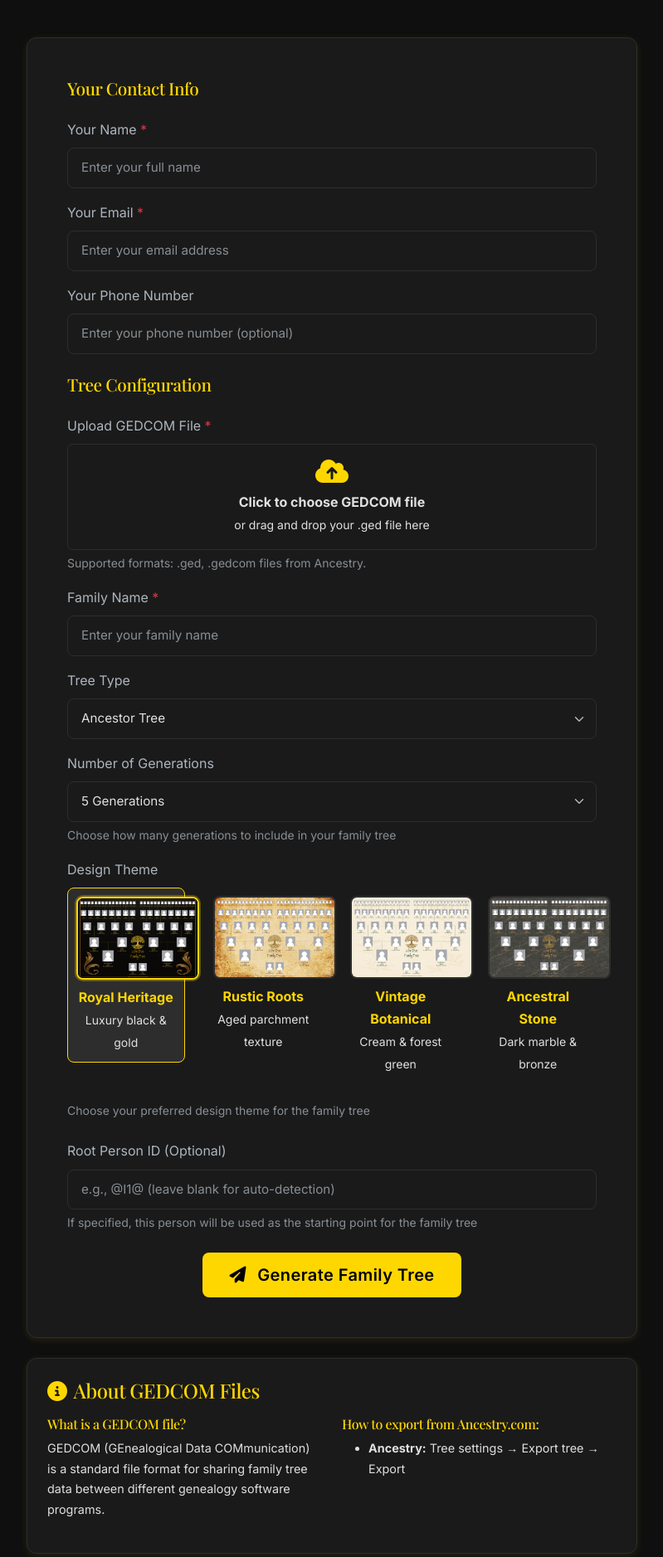
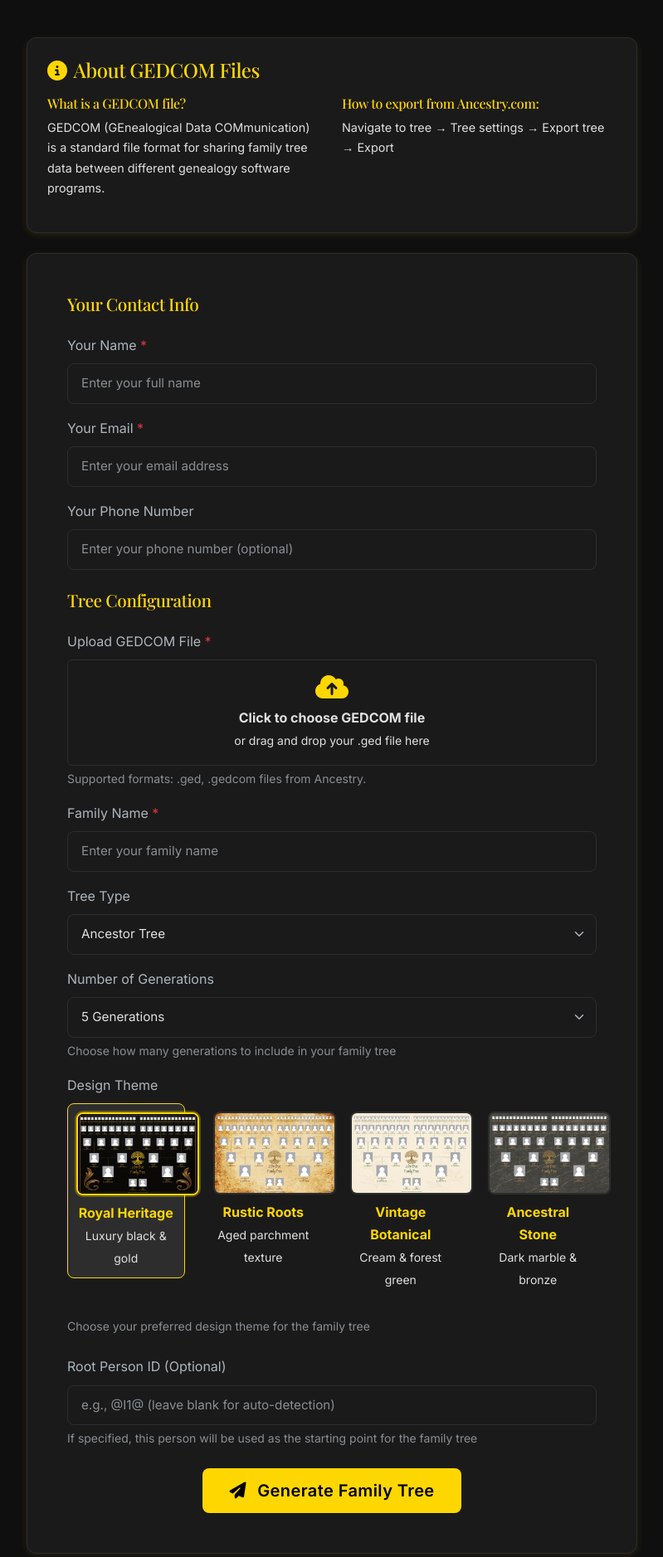
Before and after one commit to bryant0918/Saga-Webpage, a plain HTML site: page gedcom.html in a window 1280 px wide. Shown: the part 284-2161 px from the top of the page at 83% size, without its empty margins (240-1039 px from the left). Drawn offline with nearby package versions, Linux system fonts and the light colour scheme; a web font is replaced by a local one.

Commit message:
text changes.

```diff
--- a/gedcom.html
+++ b/gedcom.html
@@ -46,6 +46,30 @@
                     </p>
                 </div>
 
+                <!-- GEDCOM Info Card -->
+                <div class="card mb-4">
+                    <div class="card-body p-4">
+                        <h4 class="mb-3" style="color: var(--gold-primary);">
+                            <i class="fas fa-info-circle me-2"></i>About GEDCOM Files
+                        </h4>
+                        <div class="row">
+                            <div class="col-md-6 mb-3">
+                                <h6 style="color: var(--gold-primary);">What is a GEDCOM file?</h6>
+                                <p class="mb-0" style="color: var(--text-gray); font-size: 0.9rem;">
+                                    GEDCOM (GEnealogical Data COMmunication) is a standard file format for sharing family tree data between different genealogy software programs.
+                                </p>
+                            </div>
+                            <div class="col-md-6 mb-3">
+                                <h6 style="color: var(--gold-primary);">How to export from Ancestry.com:</h6>
+                                <p class="mb-0" style="color: var(--text-gray); font-size: 0.9rem;">
+                                    Navigate to tree → Tree settings → Export tree → Export
+                                </p>
+                            </div>
+                        </div>
+                    </div>
+                </div>
+
+                <!-- GEDCOM Upload Form -->
                 <div class="card">
                     <div class="card-body p-5">
                         <form id="treeForm" enctype="multipart/form-data">
@@ -199,28 +223,7 @@
                     </div>
                 </div>
 
-                <!-- GEDCOM Info Card -->
-                <div class="card mt-4">
-                    <div class="card-body p-4">
-                        <h4 class="mb-3" style="color: var(--gold-primary);">
-                            <i class="fas fa-info-circle me-2"></i>About GEDCOM Files
-                        </h4>
-                        <div class="row">
-                            <div class="col-md-6 mb-3">
-                                <h6 style="color: var(--gold-primary);">What is a GEDCOM file?</h6>
-                                <p class="mb-0" style="color: var(--text-gray); font-size: 0.9rem;">
-                                    GEDCOM (GEnealogical Data COMmunication) is a standard file format for sharing family tree data between different genealogy software programs.
-                                </p>
-                            </div>
-                            <div class="col-md-6 mb-3">
-                                <h6 style="color: var(--gold-primary);">How to export from Ancestry.com:</h6>
-                                <ul style="color: var(--text-gray); font-size: 0.9rem; margin: 0;">
-                                    <li><strong>Ancestry:</strong> Tree settings → Export tree → Export</li>
-                                </ul>
-                            </div>
-                        </div>
-                    </div>
-                </div>
+
             </div>
         </div>
     </div>
```
Also changed, not shown: index.html (+2 -4 lines).
